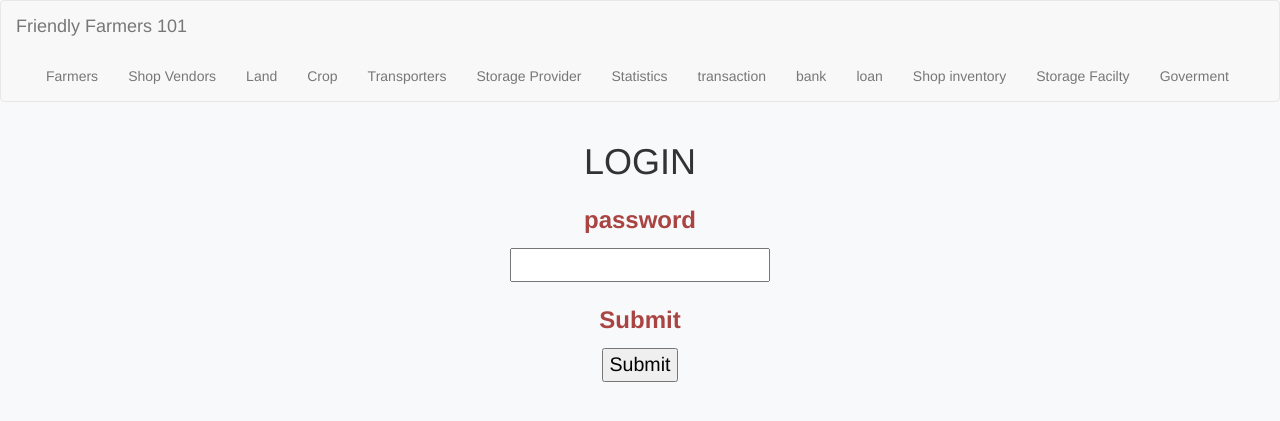
After one commit to anshks/Friendly-Farmers-102, a Flask app: page /Govermentlogin in a window 1280 px wide. The commit adds this page. Shown: the top 421 px of the page. Run offline with Flask 2, Linux system fonts and the light colour scheme; some libraries are stand-ins or nearby versions.

Commit message:
update added

```diff
--- a/app/forms.py
+++ b/app/forms.py
@@ -3,6 +3,33 @@ from wtforms import ( DecimalField, StringField, IntegerField, SubmitField, Sele
 from wtforms.validators import ( DataRequired, Length, ValidationError )
 from app.query_helper import ( query_db )
 
+class password(FlaskForm):
+    passw= StringField('password', validators=[ Length(1, 1024)])
+    submit= SubmitField('Submit')
+class authorize_farmer(FlaskForm):
+    fid= StringField('farmerid', validators=[Length(1, 1024)])
+    submit1= SubmitField('Submit')
+class authorize_bank(FlaskForm):
+    bid= StringField('bank id', validators=[Length(1, 1024)])
+    submit2= SubmitField('Submit')
+class authorize_transporter(FlaskForm):
+    transid= StringField('transporter id', validators=[ Length(1, 1024)])
+    submit3= SubmitField('Submit')
+class authorize_shopvendor(FlaskForm):
+    svid= StringField('shopvendor id', validators=[ Length(1, 1024)])
+    submit4= SubmitField('Submit')
+class rateoffr_bank(FlaskForm):
+    rateoffr= DecimalField('new rate offered', validators=[])
+    bid= StringField('bank id', validators=[ Length(1, 1024)])
+    submit5= SubmitField('Submit')
+class price_transporter(FlaskForm):
+    price= DecimalField('new price', validators=[])
+    transid= StringField('transporter id', validators=[Length(1, 1024)])
+    submit6= SubmitField('Submit')
+class item_price(FlaskForm):
+    price = DecimalField('new price offered ', validators=[])
+    cropid= StringField('shopvendor id', validators=[Length(1, 1024)])
+    submit7= SubmitField('Submit')
 class AddFarmer(FlaskForm):
     name= StringField('Name', validators=[DataRequired(), Length(1, 1024)])
     contact= IntegerField('Contact', validators=[DataRequired()])
--- a/app/query_helper.py
+++ b/app/query_helper.py
@@ -3,9 +3,11 @@ from app import ( app )
 from flask import ( current_app, g )
 from math import ( ceil )
 from geopy.geocoders import ( Nominatim )
-import matplotlib.pyplot as plt
 import numpy as np
 
+import matplotlib
+import matplotlib.pyplot as plt
+matplotlib.use('Agg')
 nom = Nominatim()
 
 def barGraph(X, Y, xLabel, yLabel,name):
--- a/app/routes.py
+++ b/app/routes.py
@@ -1,8 +1,8 @@
 from app import ( app, )
 import random
 from flask import ( render_template, redirect, url_for, flash, g )
-from app.forms import ( Addtrans,Addbank,AddLoan,AddShopInv,AddStoragefac,AddStorageProvider, AddTransporter, AddCrop, AddShopVendor, AddFarmer, AddLand, AddLectureForm, AddExecutionForm, AddExamForm )
-from app.query_helper import ( shop_inv, storage_provider_auth, shopvendor_auth, crop_sum, crop_price, bank_rateofff, query_db, insert, Pagination )
+from app.forms import ( password,authorize_farmer,authorize_bank,authorize_transporter,authorize_shopvendor,rateoffr_bank,price_transporter,item_price,Addtrans,Addbank,AddLoan,AddShopInv,AddStoragefac,AddStorageProvider, AddTransporter, AddCrop, AddShopVendor, AddFarmer, AddLand, AddLectureForm, AddExecutionForm, AddExamForm )
+from app.query_helper import ( update_authorized_farmer,update_authorized_bank,update_authorized_transporter,update_authorized_shopvendor,update_authorized_shopvendor,update_rateoffr_bank,update_price_transporter,update_price_shopvendor,shop_inv, storage_provider_auth, shopvendor_auth, crop_sum, crop_price, bank_rateofff, query_db, insert, Pagination )
 
 @app.route('/')
 def index():
@@ -112,6 +112,59 @@ def add_shop_inv():
         flash("Successfully added")
         return redirect(url_for('add_shop_inv'))
     return render_template('shop_inv.html',title="shop inventory",form=form)
+@app.route('/Govermentlogin',methods=('GET','POST'))
+def login():
+    form = password()
+    if(form.validate_on_submit()):
+        if(form.passw.data == 'dbms'):
+            flash("login complete")
+            return redirect(url_for('update_queries'))
+        return redirect(url_for('login'))
+    return render_template('login.html',title="Govermentlogin",form=form)
+@app.route('/Govermentchecked',methods=('GET','POST'))
+def update_queries():
+    form = authorize_farmer()
+    form1 = authorize_bank()
+    form2 = authorize_transporter()
+    form3 = authorize_shopvendor()
+    form4 = rateoffr_bank()
+    form5 = price_transporter()
+    form6 = item_price()
+    if(form.validate_on_submit() and form.submit1.data):
+        update_authorized_farmer(1,form.fid.data)
+        flash("Successfully changed")
+        print(form.fid.data)
+        return redirect(url_for('update_queries'))
+    if(form1.validate_on_submit() and form1.submit2.data):
+        update_authorized_bank(1,form1.bid.data)
+        flash("Successfully changed")
+        print(form1.bid.data)
+        return redirect(url_for('update_queries'))
+    if(form2.validate_on_submit() and form2.submit3.data):
+        update_authorized_transporter(1,form2.transid.data)
+        flash("Successfully changed")
+        print(form2.transid.data)
+        return redirect(url_for('update_queries'))
+    if(form3.validate_on_submit() and form3.submit4.data):
+        update_authorized_shopvendor(1,form3.svid.data)
+        flash("Successfully changed")
+        print(form3.svid.data)
+        return redirect(url_for('update_queries'))
+    if(form4.validate_on_submit() and form4.submit5.data):
+        update_rateoffr_bank(float(form4.rateoffr.data),form4.bid.data)
+        flash("Successfully changed")
+        print(float(form4.rateoffr.data),form4.bid.data)
+        return redirect(url_for('update_queries'))
+    if(form5.validate_on_submit() and form5.submit6.data):
+        update_price_transporter(float(form5.price.data),form5.transid.data)
+        flash("Successfully changed")
+        print(float(form5.price.data),form5.transid.data)
+        return redirect(url_for('update_queries'))
+    if(form6.validate_on_submit() and form6.submit7.data):
+        update_price_shopvendor(float(form6.price.data),form6.cropid.data)
+        flash("Successfully changed")
+        return redirect(url_for('update_queries'))
+    return render_template('gov.html',title="shop inventory",form=form,form1=form1,form2=form2,form3=form3,form4=form4,form5=form5,form6=form6)
 @app.route('/addloan',methods=('GET','POST'))
 def add_loan():
     form = AddLoan()
--- a/app/templates/index.html
+++ b/app/templates/index.html
@@ -22,6 +22,7 @@
                 <li><a href="{{ url_for('add_loan')}}">loan</a></li>
                 <li><a href="{{ url_for('add_shop_inv')}}">Shop inventory</a></li>
                 <li><a href="{{ url_for('add_storagefac')}}">Storage Facilty</a></li>
+                <li><a href="{{ url_for('login')}}">Goverment</a></li>
             </ul>
         </div>
     </div>
--- /dev/null
+++ b/app/templates/login.html
@@ -0,0 +1,15 @@
+{% extends "index.html" %}
+{% from "_formhelpers.html" import render_field %}
+{% block app_content %}
+<h1 class="text-center">LOGIN</h1>
+<div class="center-block">
+    <form method=post action="">
+        {{ form.hidden_tag() }}
+        <dl>
+            {{ render_field(form.passw) }}
+            {{ render_field(form.submit) }}
+        </dl>
+    </form>
+
+</div>
+{% endblock %}
```
Also changed, not shown: app/templates/gov.html (added, +59 -0 lines), app.db, app/login.html (added), app/templates/logn.html (added).
